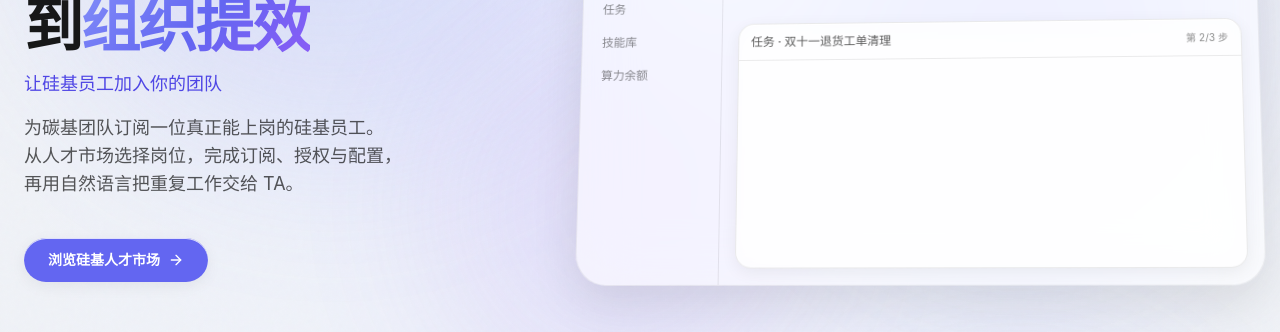
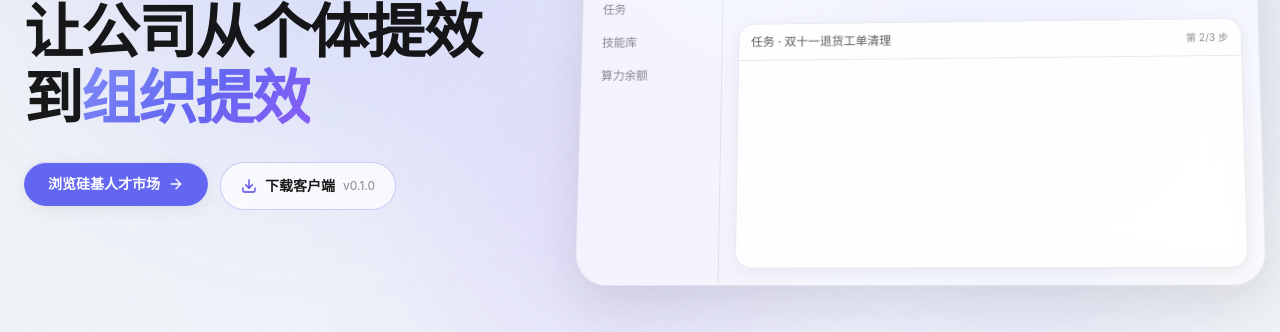
Before and after one commit to yaoruiquan/SEP, a Next.js app in the folder web/: page / in a window 1280 px wide. Shown: the part 261-593 px from the top of the page. Built offline with nearby package versions, Linux system fonts and the light colour scheme; no server answers.

Commit message:
feat(client): add landing download entry and integration guides

```diff
--- /dev/null
+++ b/web/src/app/(marketing)/_components/hero-download-menu.tsx
@@ -0,0 +1,138 @@
+'use client';
+
+import { useEffect, useRef, useState } from 'react';
+import { Apple, Download, Monitor } from 'lucide-react';
+import { CLIENT_RELEASE, type ClientArtifact, type ClientPlatform } from '@/config/client-releases';
+
+const PLATFORM_ICONS: Record<ClientPlatform, typeof Apple> = {
+  'macos-arm64': Apple,
+  'macos-x64': Apple,
+  'windows-x64': Monitor,
+};
+
+function detectPlatform(): ClientPlatform {
+  if (typeof navigator === 'undefined') return 'macos-arm64';
+  const userAgent = navigator.userAgent.toLowerCase();
+  if (userAgent.includes('win')) return 'windows-x64';
+  if (userAgent.includes('mac')) return 'macos-arm64';
+  return 'windows-x64';
+}
+
+function artifactDescription(artifact: ClientArtifact) {
+  return `${artifact.minimumOsVersion} · ${artifact.architecture}`;
+}
+
+export function HeroDownloadMenu() {
+  const [open, setOpen] = useState(false);
+  const [platform, setPlatform] = useState<ClientPlatform>('macos-arm64');
+  const containerRef = useRef<HTMLDivElement>(null);
+  const canHoverRef = useRef(false);
+
+  useEffect(() => {
+    setPlatform(detectPlatform());
+
+    const mediaQuery = window.matchMedia('(hover: hover) and (pointer: fine)');
+    const updateHoverCapability = () => {
+      canHoverRef.current = mediaQuery.matches && navigator.maxTouchPoints === 0;
+    };
+
+    updateHoverCapability();
+    mediaQuery.addEventListener('change', updateHoverCapability);
+    return () => mediaQuery.removeEventListener('change', updateHoverCapability);
+  }, []);
+
+  useEffect(() => {
+    if (!open) return;
+
+    function closeOnEscape(event: KeyboardEvent) {
+      if (event.key === 'Escape') setOpen(false);
+    }
+
+    document.addEventListener('keydown', closeOnEscape);
+    return () => document.removeEventListener('keydown', closeOnEscape);
+  }, [open]);
+
+  return (
+    <div
+      ref={containerRef}
+      className="relative z-20"
+      onPointerEnter={(event) => {
+        if (canHoverRef.current && event.pointerType === 'mouse') setOpen(true);
+      }}
+      onPointerLeave={(event) => {
+        const focusIsInside = containerRef.current?.contains(document.activeElement);
+        if (canHoverRef.current && event.pointerType === 'mouse' && !focusIsInside) {
+          setOpen(false);
+        }
+      }}
+      onFocus={() => setOpen(true)}
+      onBlur={(event) => {
+        if (!containerRef.current?.contains(event.relatedTarget as Node)) setOpen(false);
+      }}
+    >
+      <button
+        type="button"
+        aria-expanded={open}
+        aria-haspopup="menu"
+        onClick={() => {
+          window.setTimeout(() => setOpen((value) => !value), 0);
+        }}
+        className="group inline-flex min-h-12 items-center gap-2 rounded-glass-pill border border-gbrand/30 bg-glass-2 px-5 py-3 text-sm font-semibold text-gtext-primary backdrop-blur-glass-sm transition-all hover:border-gbrand/60 hover:bg-gbrand/10 focus-visible:outline-none focus-visible:ring-2 focus-visible:ring-gbrand-ring focus-visible:ring-offset-2 focus-visible:ring-offset-gbg-canvas"
+      >
+        <Download className="h-4 w-4 text-gbrand-text" aria-hidden />
+        下载客户端
+        <span className="text-xs font-normal text-gtext-muted">v{CLIENT_RELEASE.version}</span>
+      </button>
+
+      {open && (
+        <div
+          role="menu"
+          aria-label="选择客户端版本"
+          className="absolute left-0 top-full mt-3 w-[min(25rem,calc(100vw-3rem))] overflow-hidden rounded-glass-xl border border-glassline bg-gbg-raised p-2 text-left shadow-glass-xl backdrop-blur-glass-md"
+        >
+          <div className="px-3 pb-2 pt-2">
+            <p className="text-sm font-semibold text-gtext-primary">选择客户端版本</p>
+            <p className="mt-0.5 text-xs text-gtext-muted">SEP Client v{CLIENT_RELEASE.version}</p>
+          </div>
+
+          <div className="space-y-1">
+            {CLIENT_RELEASE.artifacts.map((artifact) => {
+              const Icon = PLATFORM_ICONS[artifact.platform];
+              const selected = artifact.platform === platform;
+              const hasDownload = Boolean(artifact.url);
+
+              return (
+                <a
+                  key={artifact.platform}
+                  href={artifact.url ?? undefined}
+                  download={artifact.url ? artifact.fileName : undefined}
+                  role="menuitem"
+                  aria-disabled={!hasDownload}
+                  onMouseEnter={() => setPlatform(artifact.platform)}
+                  onFocus={() => setPlatform(artifact.platform)}
+                  onClick={(event) => {
+                    if (!hasDownload) event.preventDefault();
+                  }}
+                  className={`flex items-center gap-3 rounded-glass-md px-3 py-3 transition-colors ${
+                    selected ? 'bg-gbrand/10' : 'hover:bg-glass-2'
+                  } ${hasDownload ? '' : 'cursor-not-allowed opacity-65'}`}
+                >
+                  <span className="flex h-9 w-9 shrink-0 items-center justify-center rounded-glass-sm border border-glassline bg-glass-2 text-gbrand-text">
+                    <Icon className="h-4 w-4" aria-hidden />
+                  </span>
+                  <span className="min-w-0 flex-1">
+                    <span className="block text-sm font-medium text-gtext-primary">{artifact.label}</span>
+                    <span className="mt-0.5 block truncate text-xs text-gtext-muted">{artifactDescription(artifact)}</span>
+                  </span>
+                  <span className="shrink-0 text-xs font-medium text-gbrand-text">
+                    {hasDownload ? '下载' : '准备中'}
+                  </span>
+                </a>
+              );
+            })}
+          </div>
+        </div>
+      )}
+    </div>
+  );
+}
--- a/web/src/app/(marketing)/_components/hero.tsx
+++ b/web/src/app/(marketing)/_components/hero.tsx
@@ -1,6 +1,7 @@
 import Link from "next/link";
 import { ArrowRight, Bot } from "lucide-react";
 import { Badge } from "@/components/ui/badge";
+import { HeroDownloadMenu } from "./hero-download-menu";
 
 /**
  * Hero 里的工作台示意图（CSS + 内联 JSX，不用截图）。
@@ -165,7 +166,7 @@ export function Hero() {
         改成内容驱动高度 + 34rem 兜底（短屏 / 横屏手机不至于压塌），
         这样 TrustBar 会在首屏底部露出一条边，用户知道下面还有东西。
       */
-      className="relative min-h-[34rem] overflow-hidden pt-28 pb-14 sm:pt-32 sm:pb-16"
+      className="relative z-20 min-h-[34rem] pt-28 pb-14 sm:pt-32 sm:pb-16"
     >
       {/* Aurora 背景 blobs */}
       <div className="aurora-layer" aria-hidden>
@@ -208,7 +209,7 @@ export function Hero() {
                    会折成「让公司从个体提 / 效」把「效」挤成孤字一行
               60px 时 8 字约 465px，从 lg(1024) 到 7xl(1280) 都能单行放下。
             */}
-            <h1 className="animate-fade-up-d1 mb-3 text-[clamp(2.5rem,4.6vw,3.75rem)] font-bold leading-[1.12] tracking-[-0.03em] text-gtext-primary">
+            <h1 className="animate-fade-up-d1 mb-8 text-[clamp(2.5rem,4.6vw,3.75rem)] font-bold leading-[1.12] tracking-[-0.03em] text-gtext-primary">
               {/*
                 渐变只落在「组织提效」四个字上。
 
@@ -226,18 +227,6 @@ export function Hero() {
               <span className="gradient-text-accent">组织提效</span>
             </h1>
 
-            <p className="animate-fade-up-d2 mb-4 text-lg font-medium text-gbrand-text">
-              让硅基员工加入你的团队
-            </p>
-
-            <p className="animate-fade-up-d3 mb-10 max-w-lg text-base leading-relaxed text-gtext-secondary sm:text-lg">
-              为碳基团队订阅一位真正能上岗的硅基员工。
-              <br />
-              从人才市场选择岗位，完成订阅、授权与配置，
-              <br />
-              再用自然语言把重复工作交给 TA。
-            </p>
-
             {/*
               原来这里还有一个「查看任务演示」按钮，href="#demo" 指向右侧的
               mockup 容器 —— 而那个容器是 `hidden lg:block`：
@@ -246,7 +235,7 @@ export function Hero() {
               两种尺寸下都是空按钮，删掉。真要放演示入口，得先有一个真的
               录屏或可交互 demo 页可跳。
             */}
-            <div className="animate-fade-up-d3 flex flex-wrap items-center gap-4">
+            <div className="animate-fade-up-d3 flex flex-wrap items-start gap-3">
               <Link
                 href="/marketplace"
                 className="group inline-flex items-center gap-2 rounded-glass-pill bg-gbrand px-6 py-3 text-sm font-semibold text-white shadow-glass-md transition-all hover:bg-gbrand-hover hover:shadow-glass-lg"
@@ -257,6 +246,7 @@ export function Hero() {
                   aria-hidden
                 />
               </Link>
+              <HeroDownloadMenu />
             </div>
 
             {/*
--- /dev/null
+++ b/web/src/config/client-releases.ts
@@ -0,0 +1,51 @@
+/**
+ * 官网 Hero 下载菜单的客户端发行配置。
+ *
+ * 安装包不进入 Web 仓库。客户端发布后只需将对应平台的 HTTPS 地址填入 url，
+ * Hero 菜单即可直接触发浏览器下载。
+ */
+export type ClientPlatform = 'macos-arm64' | 'macos-x64' | 'windows-x64';
+
+export interface ClientArtifact {
+  platform: ClientPlatform;
+  label: string;
+  fileName: string;
+  url: string | null;
+  architecture: string;
+  minimumOsVersion: string;
+}
+
+export interface ClientRelease {
+  version: string;
+  artifacts: ClientArtifact[];
+}
+
+export const CLIENT_RELEASE: ClientRelease = {
+  version: '0.1.0',
+  artifacts: [
+    {
+      platform: 'macos-arm64',
+      label: 'macOS · Apple 芯片（M1/M2/M3/M4）',
+      fileName: 'SEP-Client-0.1.0-mac-arm64.dmg',
+      url: null,
+      architecture: 'ARM64',
+      minimumOsVersion: 'macOS 12 或更高版本',
+    },
+    {
+      platform: 'macos-x64',
+      label: 'macOS · Intel 芯片',
+      fileName: 'SEP-Client-0.1.0-mac-x64.dmg',
+      url: null,
+      architecture: 'x64',
+      minimumOsVersion: 'macOS 12 或更高版本',
+    },
+    {
+      platform: 'windows-x64',
+      label: 'Windows · 64 位',
+      fileName: 'SEP-Client-0.1.0-win-x64.exe',
+      url: null,
+      architecture: 'x64',
+      minimumOsVersion: 'Windows 10 64 位或更高版本',
+    },
+  ],
+};
```
Also changed, not shown: 7 other files (tests, documents, lock files or other folders).
